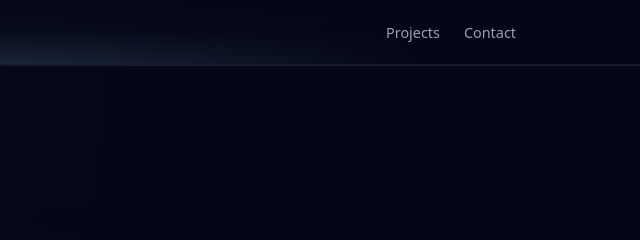
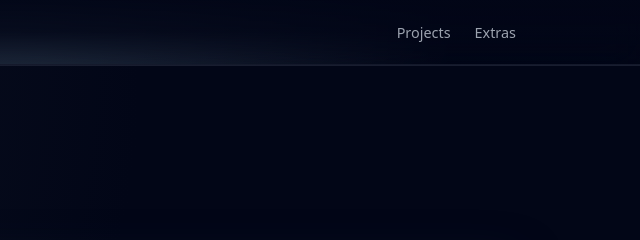
Before and after one commit to Shahid-Shaikh02/shodan_dev, a plain HTML site: page contact.html in a window 1280 px wide. Shown: the top 240 px of the page, 640-1280 px from the left. Drawn offline with Linux system fonts and the light colour scheme.

Commit message:
Update contact.html

```diff
--- a/contact.html
+++ b/contact.html
@@ -17,7 +17,7 @@
         </button>
         <ul class="nav-links" id="navLinks">
           <li><a href="projects.html">Projects</a></li>
-          <li><a href="contact.html">Contact</a></li>
+          <li><a href="extra.html">Extras</a></li>
         </ul>
       </nav>
     </div>
```
